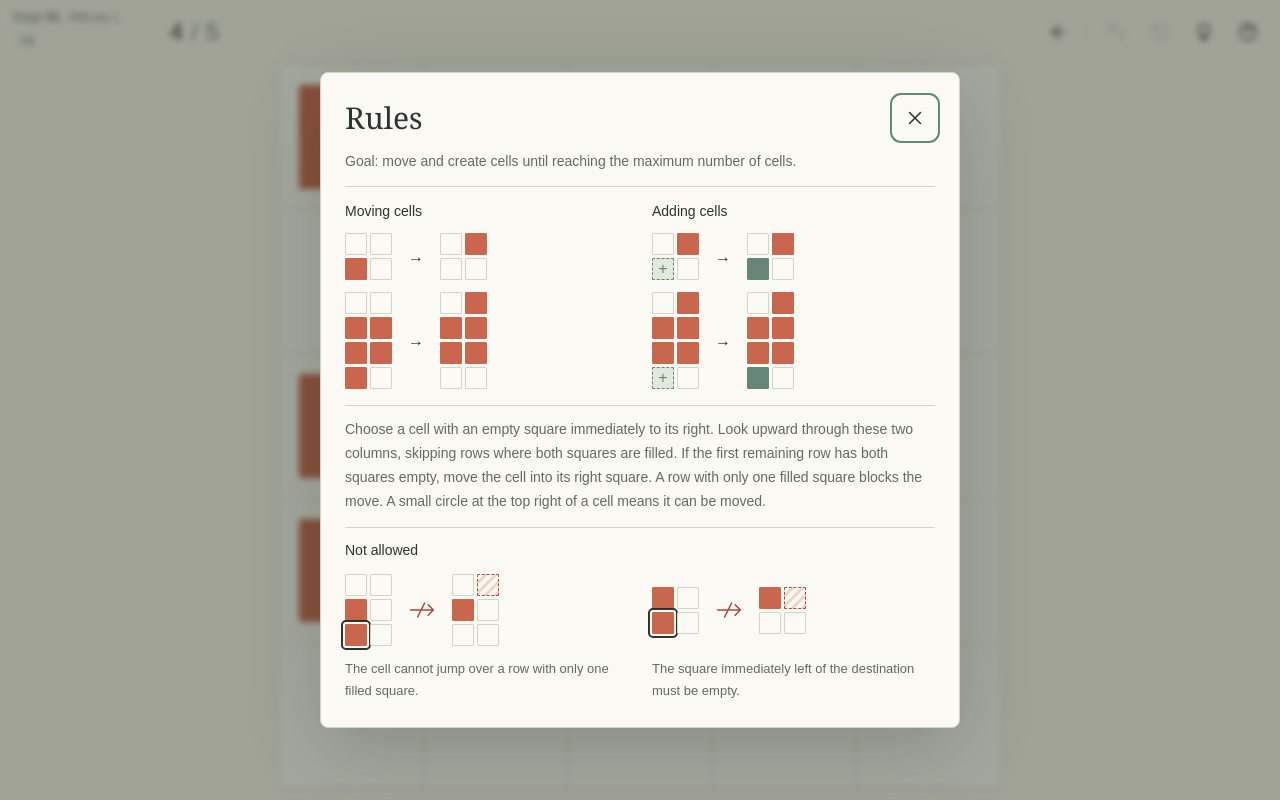
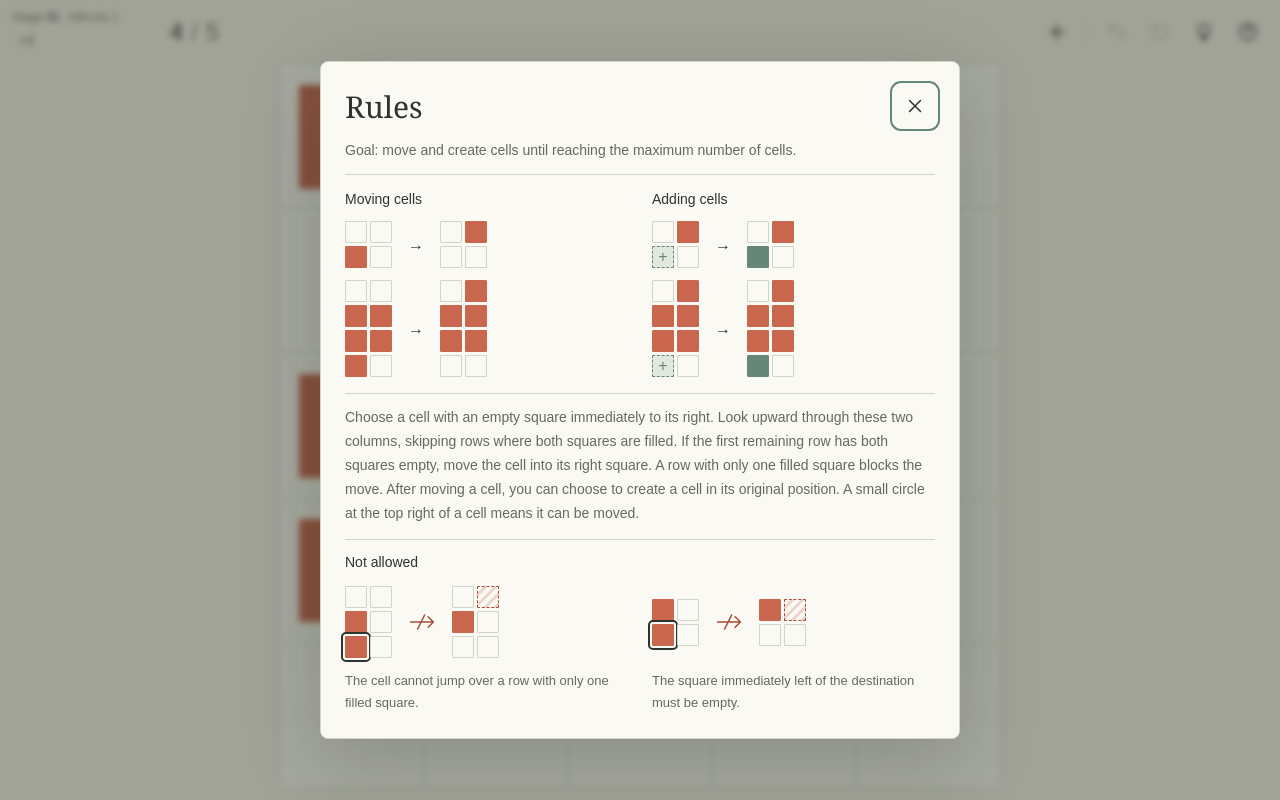
Before and after one commit to jackchoumath/jackchoumath.github.io, a plain HTML site: page pipe-dreams/index.html in a window 1280 px wide. Drawn offline with Linux system fonts and the light colour scheme.

Commit message:
Explain optional cell creation in detailed rules

```diff
--- a/pipe-dreams/index.html
+++ b/pipe-dreams/index.html
@@ -77,7 +77,7 @@
         <div class="move-diagram jump-diagram" role="img" aria-label="After a move over filled pairs, you can also add a cell at the highlighted original square. The filled pairs remain in place."><span class="mini-board jump-board"><i></i><i class="filled"></i><i class="filled"></i><i class="filled"></i><i class="filled"></i><i class="filled"></i><i class="origin"></i><i></i></span><span>→</span><span class="mini-board jump-board"><i></i><i class="filled"></i><i class="filled"></i><i class="filled"></i><i class="filled"></i><i class="filled"></i><i class="filled added"></i><i></i></span></div>
       </div>
     </div>
-    <p>Choose a cell with an empty square immediately to its right. Look upward through these two columns, skipping rows where both squares are filled. If the first remaining row has both squares empty, move the cell into its right square. A row with only one filled square blocks the move. A small circle at the top right of a cell means it can be moved.</p>
+    <p>Choose a cell with an empty square immediately to its right. Look upward through these two columns, skipping rows where both squares are filled. If the first remaining row has both squares empty, move the cell into its right square. A row with only one filled square blocks the move. After moving a cell, you can choose to create a cell in its original position. A small circle at the top right of a cell means it can be moved.</p>
     <section class="rules-illegal" aria-labelledby="illegal-title">
       <h3 id="illegal-title">Not allowed</h3>
       <div class="illegal-examples">
```
